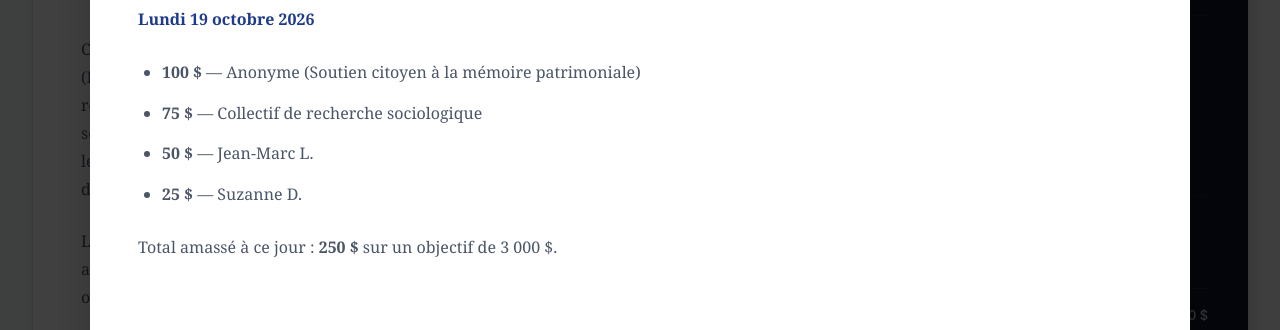
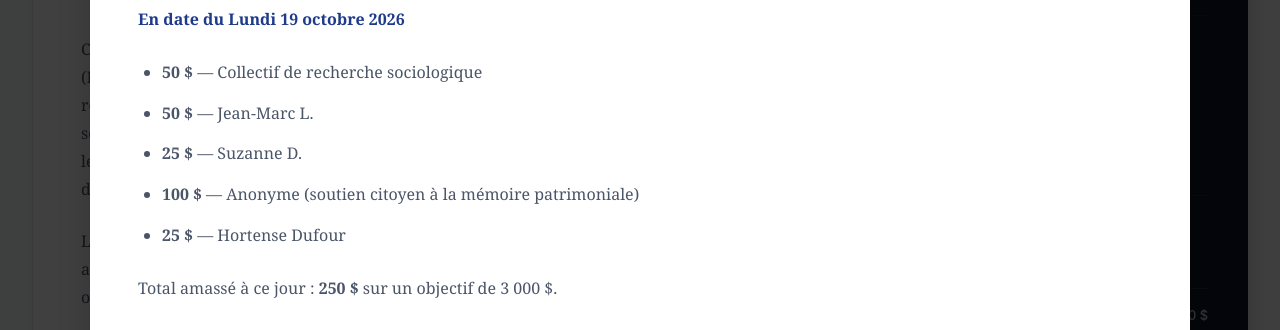
Before and after one commit to sociocamera/eglises, a plain HTML site: page index.html in a window 1280 px wide. Both pictures are taken after a click on the link "250 $ amassés". Shown: the part 253-583 px from the top of the page. Drawn offline with Linux system fonts and the light colour scheme.

Commit message:
Update index.html

```diff
--- a/index.html
+++ b/index.html
@@ -1412,12 +1412,13 @@
             modalBodyContent.innerHTML = `
                 <div class="about-modal-body">
                     <h3 style="margin-bottom: 1.5rem;">Détail des contributions financières</h3>
-                    <p style="color: #1e3a8a; font-weight: bold; margin-bottom: 1.5rem;"><span id="contributionsTimestamp"></span></p>
+                    <p style="color: #1e3a8a; font-weight: bold; margin-bottom: 1.5rem;">En date du <span id="contributionsTimestamp"></span></p>
                     <ul style="list-style-type: disc; padding-left: 1.5rem; margin-bottom: 1.5rem; color: var(--accent-color);">
-                        <li style="margin-bottom: 0.75rem;"><b>100 $</b> — Anonyme (Soutien citoyen à la mémoire patrimoniale)</li>
-                        <li style="margin-bottom: 0.75rem;"><b>75 $</b> — Collectif de recherche sociologique</li>
+                        <li style="margin-bottom: 0.75rem;"><b>50 $</b> — Collectif de recherche sociologique</li>
                         <li style="margin-bottom: 0.75rem;"><b>50 $</b> — Jean-Marc L.</li>
                         <li style="margin-bottom: 0.75rem;"><b>25 $</b> — Suzanne D.</li>
+                        <li style="margin-bottom: 0.75rem;"><b>100 $</b> — Anonyme (soutien citoyen à la mémoire patrimoniale)</li>
+                        <li style="margin-bottom: 0.75rem;"><b>25 $</b> — Hortense Dufour</li>
                     </ul>
                     <p>Total amassé à ce jour : <b>250 $</b> sur un objectif de 3 000 $.</p>
                 </div>
```
